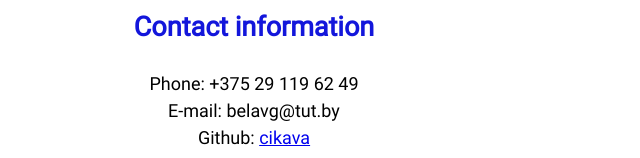
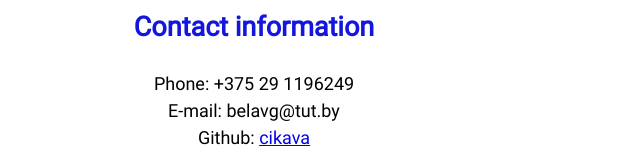
Before and after one commit to cikava/rsschool-cv, a plain HTML site: page index.html in a window 1280 px wide. Shown: the part 642-800 px from the top of the page, 386-1026 px from the left. Drawn offline with Linux system fonts and the light colour scheme.

Commit message:
fix: change number

```diff
--- a/index.html
+++ b/index.html
@@ -38,7 +38,7 @@
             <section class="section" id="contact">
                 <h2>Contact information</h2>
                     <ul>
-                        <li>Phone: +375 29 119 62 49</li>
+                        <li>Phone: +375 29 1196249</li>
                         <li>E-mail: belavg@tut.by</li>
                         <li>Github: <a href="https://github.com/cikava">cikava</a></li>
                     </ul>
```
